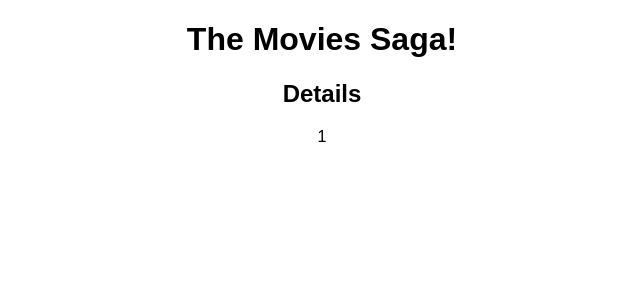
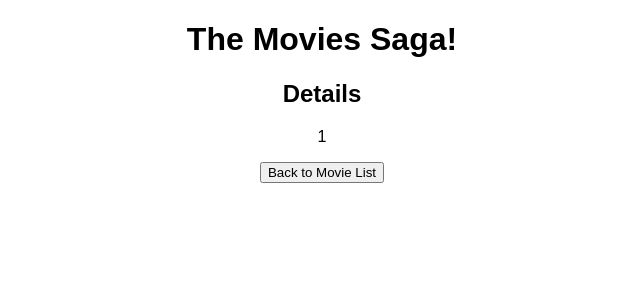
Before and after one commit to bntracy/weekend-movie-sagas, a React (Vite) app: page /#/details/1 in a window 1280 px wide. Shown: the top 300 px of the page, without its empty margins (318-958 px from the left). Built offline with nearby package versions, Linux system fonts and the light colour scheme.

Commit message:
added button to move from details page back to MovieList

```diff
--- a/src/components/MovieDetails/MovieDetails.jsx
+++ b/src/components/MovieDetails/MovieDetails.jsx
@@ -1,11 +1,13 @@
-import { useParams } from 'react-router-dom';
+import { useHistory, useParams } from 'react-router-dom';
 
 function MovieDetails() {
+    const history = useHistory();
     const { id } = useParams();
 
     return <>
-        <h2>Details</h2>
+        <h2 data-testid="movieDetails">Details</h2>
         <p>{id}</p>
+        <button onClick={()=>history.push('/')} data-testid="toList">Back to Movie List</button>
     </>;
 }
 
```
